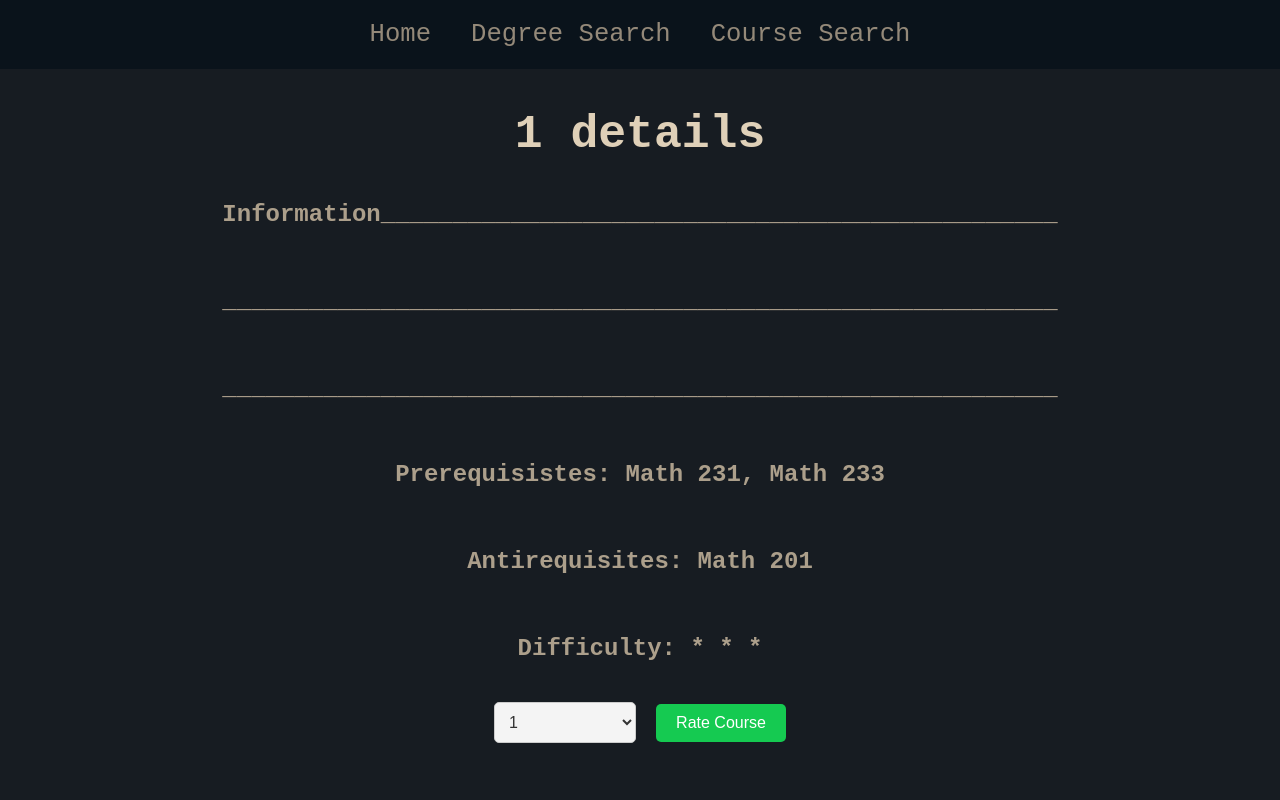
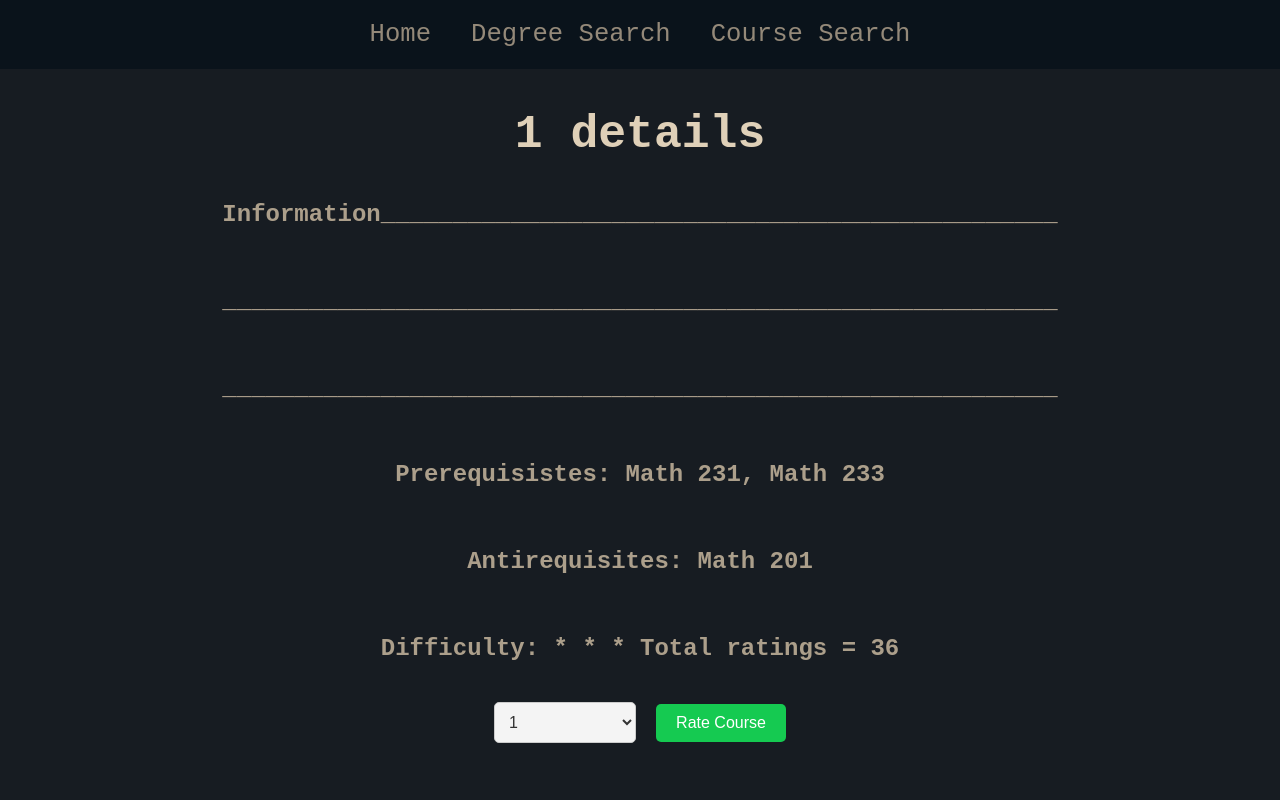
Before and after one commit to matt200500/cpsc481degreeplanner, a React (Create React App) app: page /course/1 in a window 1280 px wide. Shown: the top 800 px of the page. Built offline with nearby package versions, Linux system fonts and the light colour scheme.

Commit message:
added 1 line

```diff
--- a/src/pages/CoursePage.js
+++ b/src/pages/CoursePage.js
@@ -13,7 +13,7 @@ function CoursePage() {
       <h2>__________________________________________________________</h2>
       <h2>Prerequisistes: Math 231, Math 233</h2>
       <h2>Antirequisites: Math 201</h2>
-      <h2>Difficulty: * * * </h2>
+      <h2>Difficulty: * * *       Total ratings = 36</h2>
       <div className='difficulty_selecter'>
           {/* difficulty dropdown */}
           <select>
```
